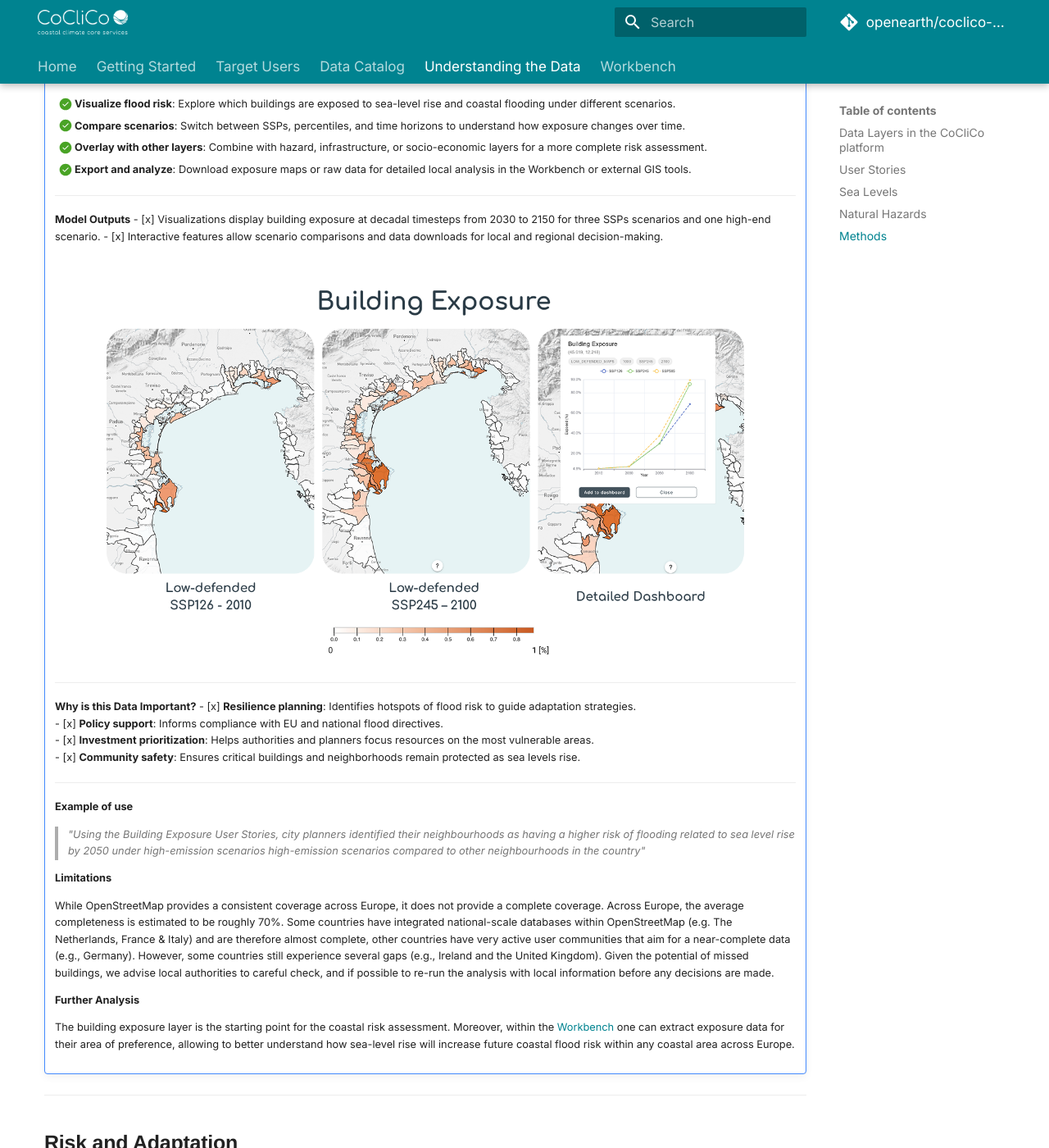
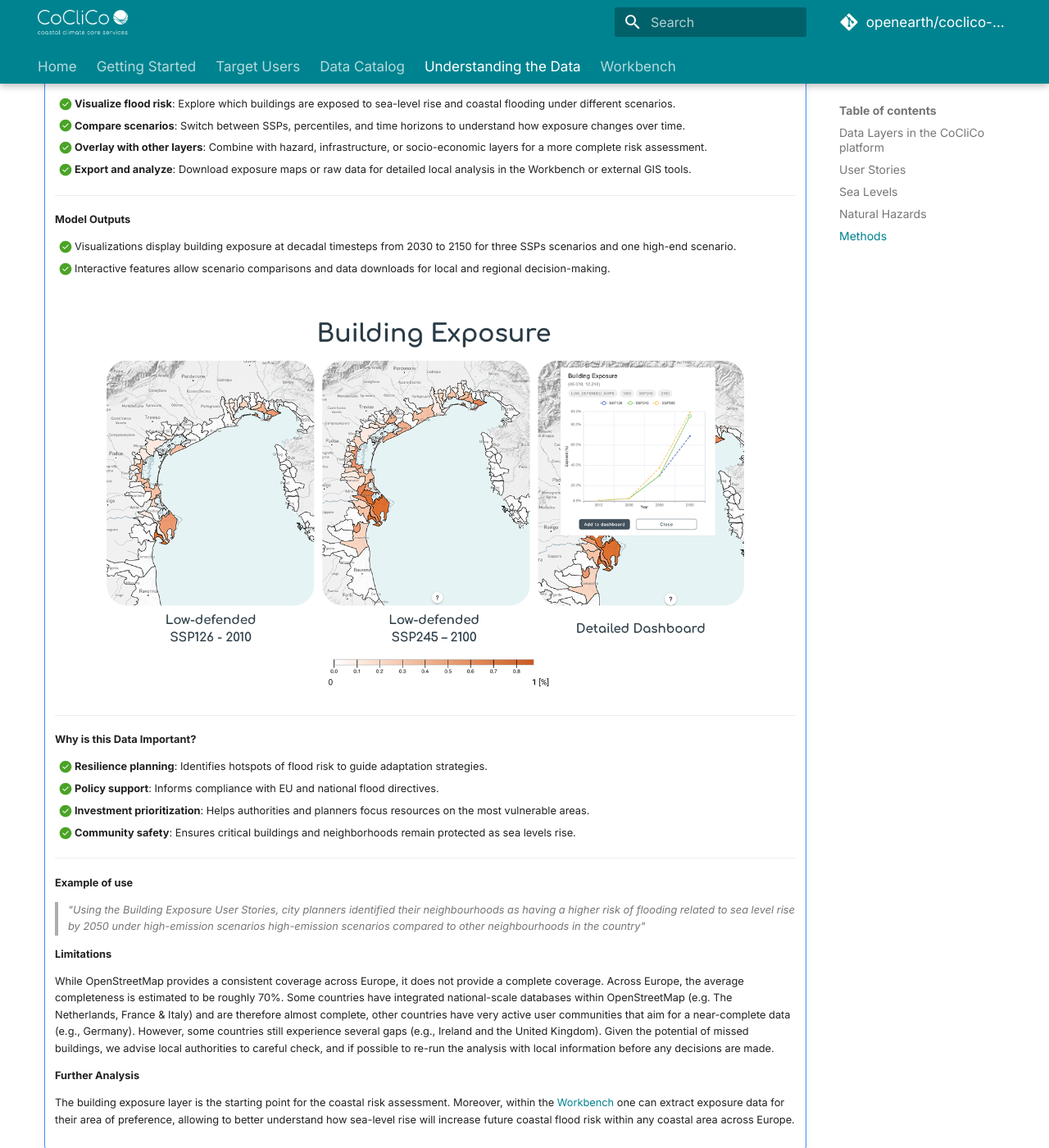
Before and after one commit to openearth/coclico-workbench, an MkDocs documentation site: the page built from docs/Datasets.md, in a window 1280 px wide and 1400 px high, scrolled down 9947 px. Shown: the whole window at 82% size. Built offline with MkDocs 1.6.1 and Material for MkDocs 9.7.7, drawn with Linux system fonts in a browser that asks for light colours; comment, search, counter and statistics services are not loaded; some of the changed lines change nothing that is shown.

Commit message:
Update Datasets.md
Undo test plot and fix listing

```diff
--- a/docs/Datasets.md
+++ b/docs/Datasets.md
@@ -114,7 +114,6 @@
         ---
 
         **How to Use the Sea Level Rise Projections**
-
 
         - [x]  **Scenario Selection**: Choose from the available scenarios (SSP1-2.6, SSP2-4.5, SSP5-8.5, and high-end) to explore different future pathways of sea-level rise.
         - [x]  **Ensemble Selection**: Select between the high (MSL_h), median (MSL_m), and low (MSL_l) ensembles to understand the range of possible outcomes.
@@ -517,6 +516,7 @@
         # European Coastal Flood Modelling Process
 
         ### (1) Definition of Floodplain and Meshes
+
         - The European floodplain was defined as **coastal regions located between 0 and 15 m elevation** that are hydraulically connected to the sea.
         - This floodplain was segmented into **22 flood units**, from which **topographic meshes** were generated.
         - Each mesh is composed of **irregular cells (impact zones)** containing **sub-element topography** (impact cells with 25 m resolution inherited from the DEM).
@@ -530,9 +530,11 @@
         ### (2) Hydrograph Construction
 
         **Permanent inundation scenarios**
+
         - Hydrographs were created by combining **sea-level rise (SLR)** with the **mean spring high tide** at each coastal point.
 
         **Episodic flooding scenarios**
+
         - Hydrographs were based on:
         - **TWL (Total Water Level) extreme value analysis**.
         - A **storm duration function** for TWL storms.
@@ -545,12 +547,14 @@
         - Foreshore slopes estimated via **Sunamura (1984)**.
 
         **Extreme event detection**
+
         - **Peak Over Threshold (POT) method** applied to identify TWL extreme events.
         - Threshold chosen to yield ~**2 events per year**.
         - **Return values** of TWL estimated by fitting extremes to an **exponential model**.
         - **Storm durations** for return-period events estimated from individual POT events.
 
         **Combined scenarios**
+
         - Future episodic flooding scenarios were obtained by **superimposing relative SLR** onto hydrographs generated from TWL return values (hindcast period).
 
         ---
@@ -615,6 +619,7 @@
         **Components of Flood Maps**
 
         To estimate flood extent and depth under various scenarios for the entire coast of Europe, these maps integrate:
+
         - [x] Elevation data
         - [x] Manning roughness information inferred from land cover data
         - [x] Hydrodynamic simulations
@@ -849,6 +854,7 @@
         ---
 
         **Model Outputs**
+
         - [x] Visualizations display building exposure at decadal timesteps from 2030 to 2150 for three SSPs scenarios and one high-end scenario.
         - [x] Interactive features allow scenario comparisons and data downloads for local and regional decision-making.
 
@@ -857,6 +863,7 @@
         ---
 
         **Why is this Data Important?**
+
         - [x] **Resilience planning**: Identifies hotspots of flood risk to guide adaptation strategies.
         - [x] **Policy support**: Informs compliance with EU and national flood directives.
         - [x] **Investment prioritization**: Helps authorities and planners focus resources on the most vulnerable areas.
@@ -924,6 +931,7 @@
         **How to Use the People Exposure data**
 
         The Exposed Population data can be used to:
+
         - [x] **Explore current and future exposure**: See how many people are projected to be affected by coastal flooding under different climate and socioeconomic scenarios.
         - [x] **Compare scenarios**: Analyze differences across SSPs, defence levels, and return periods (e.g., 100-year vs. 1000-year events).
         - [x] **Zoom into multiple scales**: View projections at national, NUTS2, and LAU levels for both broad and detailed insights.
@@ -1035,20 +1043,24 @@
         ### Methods
 
         1. **Data Extraction**
+
         - Critical infrastructure subsystems from **OSM**.
         - Buildings from **EUBUCCO** (EU + UK coverage).
 
         2. **Attribute Completion**
+
         - Missing OSM attributes filled using a **Random Forest algorithm**.
         - Example: If road attributes (e.g., maximum speed, number of lanes) are missing, values are inferred from similar road segments.
 
         3. **Spatial Refinement**
+
         - Assets and buildings **clipped to the coastal zone**.
         - Subdivided by **Local Administrative Units (LAU)** for greater granularity.
 
         ---
 
         ### Geographic Coverage
+
         - Coastal **LAUs (municipality level)** within the **European Union** and the **United Kingdom**.
 
         ---
@@ -1068,8 +1080,7 @@
 
         ***Figure 1**: Building exposure*
 
-        ![](./assets/Tool/CBA_DATA.png){ width=900 .center}
-        ![](./assets/Tool/ci_output.png){ width=900 .center}
+        ![](./assets/Tool/ci_output.png){ width=800 .center}
 
         The critical infrastructure layer can also be overlayed with the flood maps. Figure 2 displays the flood depth around Couarde-sur-Mer (FR) assuming no protection standards, SSP5, for 2100 in combination to the infrastructure network.
 
@@ -1237,15 +1248,15 @@
         <div class="grid cards" markdown>
 
         - **Protection**
-        *Raising coastal defenses.*
+            *Raising coastal defenses.*
         - **Retreat**
             *Managed withdrawal from vulnerable areas.*
         - **Accommodation**
             *Implementing flood-proofing measures.*
         - **Protection & Retreat**
-        *A combined strategy where both approaches are efficient.*
+            *A combined strategy where both approaches are efficient.*
         - **No Adaptation**
-        *Areas where adaptation measures are deemed inefficient.*
+            *Areas where adaptation measures are deemed inefficient.*
 
         </div>
 
@@ -1320,17 +1331,20 @@
         Damage costs on infrastructures are calculated by combining three main components: **hazard**, **exposure**, and **vulnerability curves**.
 
         - **Hazards**
+
             - Source: CoCliCo project (data producer: IH-Cantabria; available on the CoCliCo STAC Catalog)
             - Data: Flood maps (water depth) with or without defences
             - Coverage: Hindcast, 2030, 2050, 2100, and 2150
             - Scenarios: Permanent flooding, 1-year, 100-year, and 1000-year return periods under multiple SLR scenarios
 
         - **Exposure**
+
             - Source: Coastal European Exposure Database (data producer: Institute for Environmental Studies, Vrije Universiteit Amsterdam; available on the CoCliCo STAC Catalog)
             - Classes: 11 infrastructure types – Building, Power, Wastewater, Telecom, Oil, Gas, Education, Healthcare, Rail, Road, and Water
             - Geometry: Infrastructures represented as **points, lines, polygons, or multipolygons**
 
         - **Vulnerability Curves**
+
             - Source: *Physical Vulnerability Database for Critical Infrastructure Hazard Risk Assessments* (data producer: Institute for Environmental Studies, Vrije Universiteit Amsterdam)
             - Data: Compilation of published vulnerability curves and associated costs
             - Coverage: 102 vulnerability curves linked to 179 cost values
```
